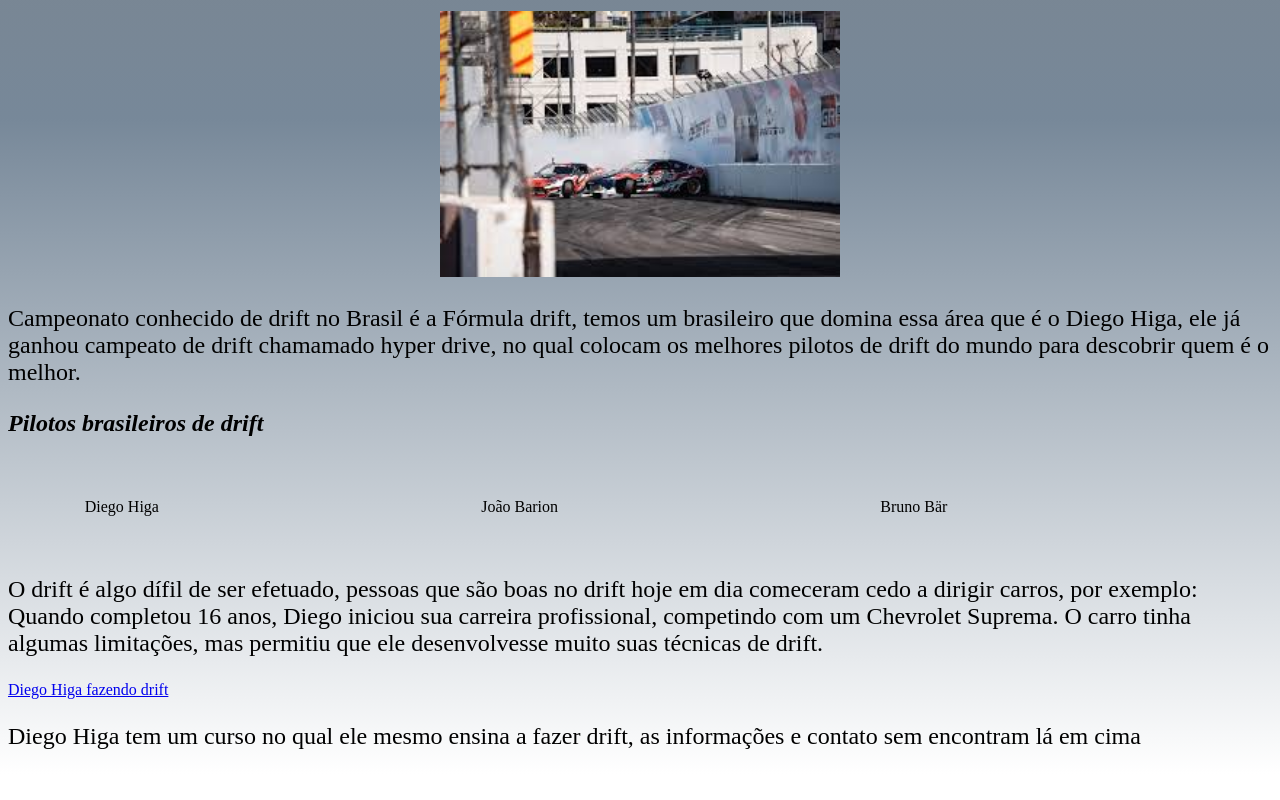
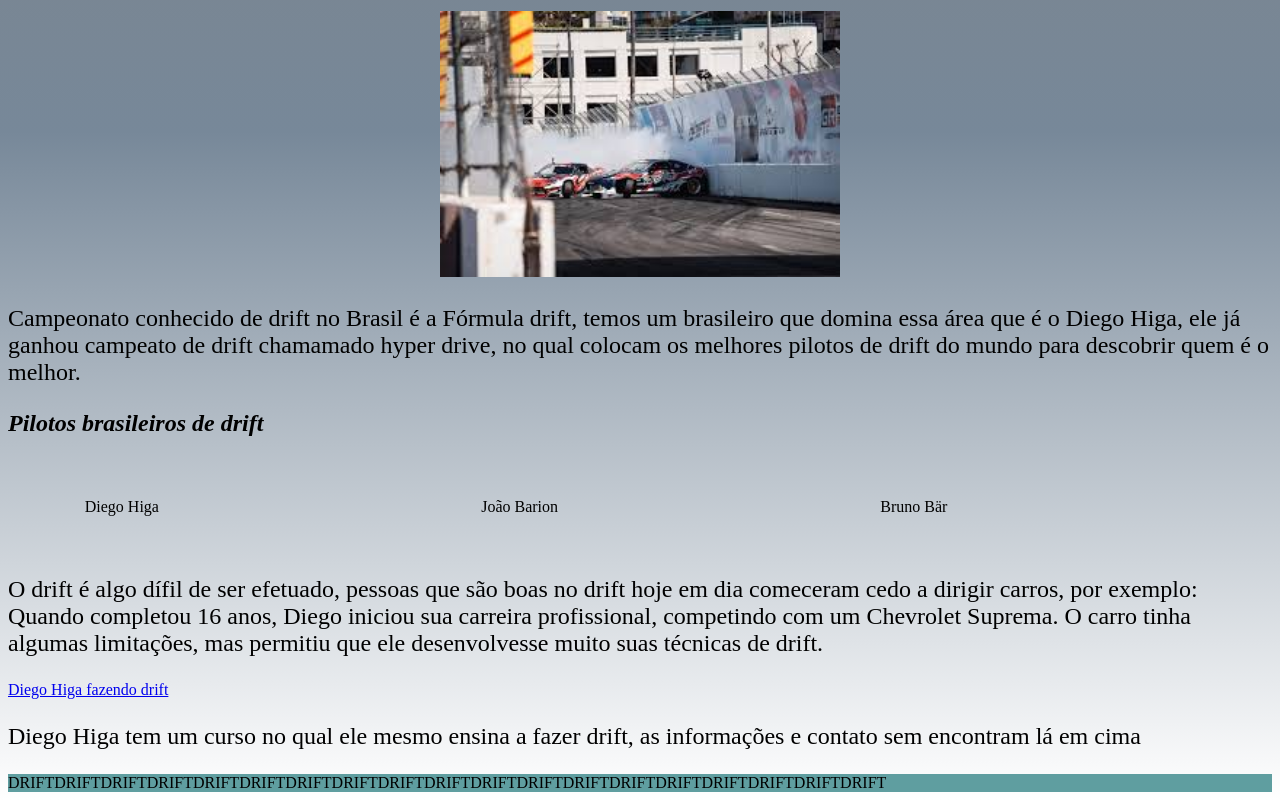
Before and after one commit to naxttan/natancss, a plain HTML site: page index.html in a window 1280 px wide. Shown: the part 537-1337 px from the top of the page. Before the commit the page ends 1311 px from the top, so only its background shows below. Drawn offline with Linux system fonts and the light colour scheme.

Commit message:
Add files via upload

```diff
--- a/index.html
+++ b/index.html
@@ -62,7 +62,7 @@
 
 
       <footer>
-
+       DRIFTDRIFTDRIFTDRIFTDRIFTDRIFTDRIFTDRIFTDRIFTDRIFTDRIFTDRIFTDRIFTDRIFTDRIFTDRIFTDRIFTDRIFTDRIFT
       </footer>
 
  </body>
```
Also changed, not shown: pagsecun.html (+1 -1 lines), natan.css (line endings or trailing spaces), pag.css (line endings or trailing spaces).
